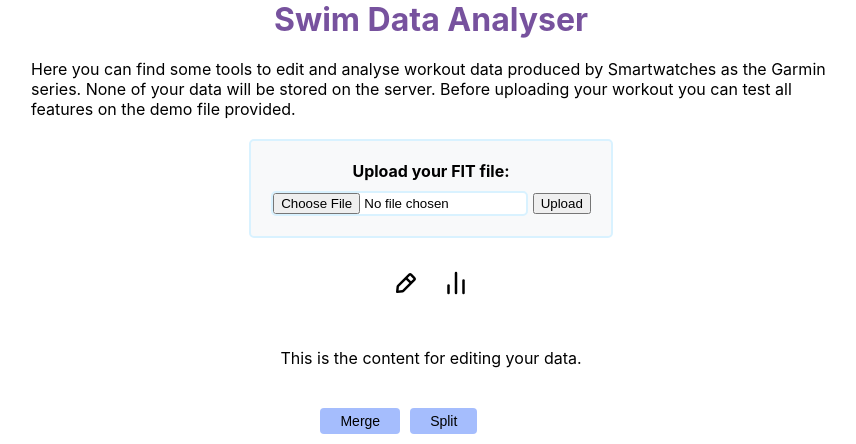
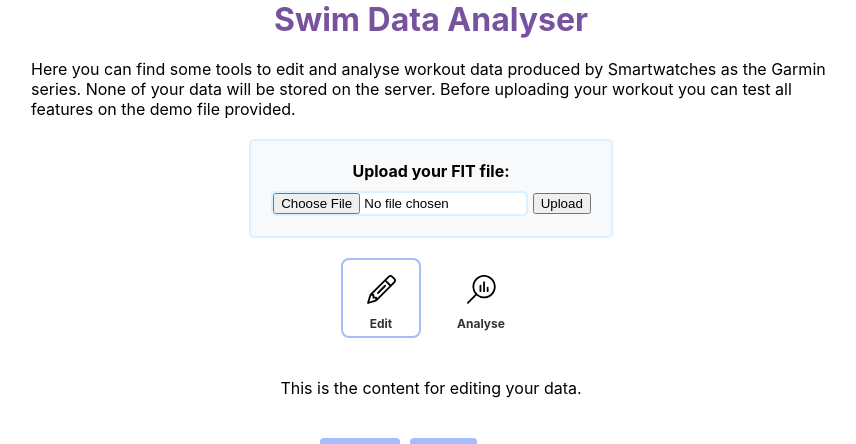
Before and after one commit to PeterK-end/swim-data-analyser, a Flask app: page / in a window 1280 px wide. Shown: the part 54-498 px from the top of the page, without its empty margins (209-1065 px from the left). Run offline with Flask 3, Linux system fonts and the light colour scheme; a map, chart or similar area stays blank; some libraries are stand-ins or nearby versions; some web fonts are replaced.

Commit message:
alignes view switcher icons and adds text

```diff
--- a/app/templates/index.html
+++ b/app/templates/index.html
@@ -44,10 +44,15 @@
 
     <!-- Icon Selection for Edit and Analyse views -->
     <div class="view-selector">
-      <img src="/static/graphics/edit-icon.svg" alt="Edit View" id="editView" data-view="edit" class="view-icon highlighted">
-      <img src="/static/graphics/analyse-icon.svg" alt="Analyse View" id="analyseView" data-view="analyse" class="view-icon">
+      <div class="view-option" id="editView">
+	<img src="/static/graphics/edit-icon.svg" alt="Edit View" class="view-icon">
+	<p>Edit</p>
+      </div>
+      <div class="view-option" id="analyseView">
+	<img src="/static/graphics/analyse-icon.svg" alt="Analyse View" class="view-icon">
+	<p>Analyse</p>
+      </div>
     </div>
-
     <!-- Content below to change based on view -->
     <div id="viewContent">
       <!-- Default content for edit view -->
```
Also changed, not shown: app/static/graphics/analyse-icon.svg, app/static/graphics/edit-icon.svg.
